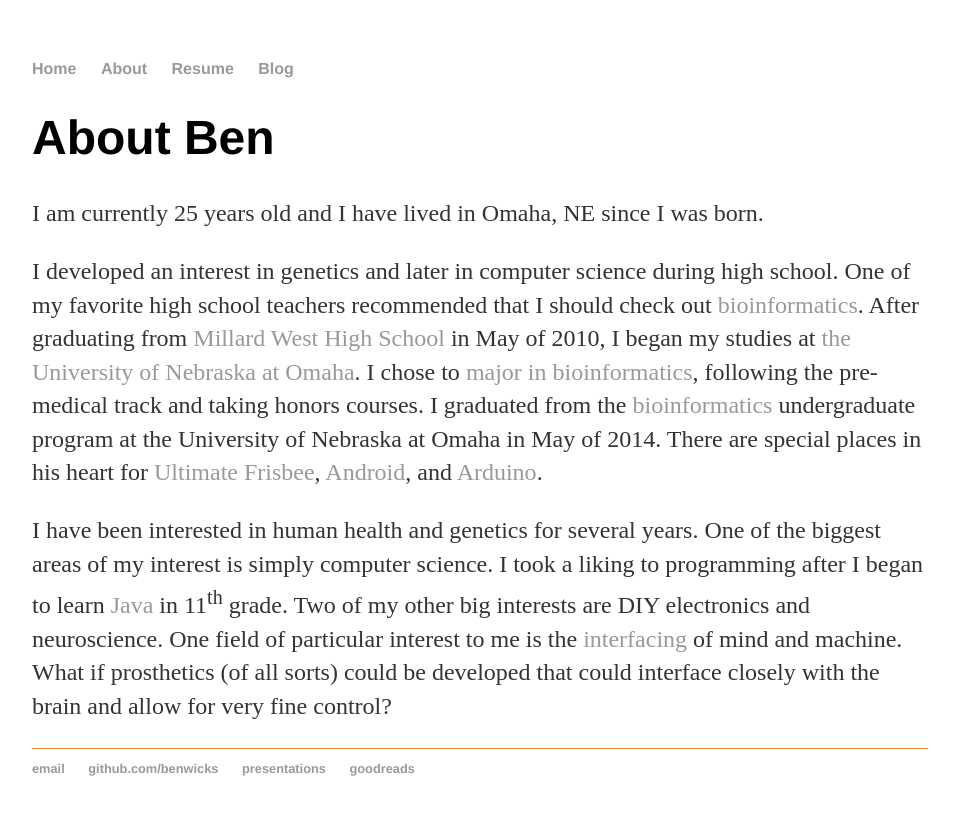
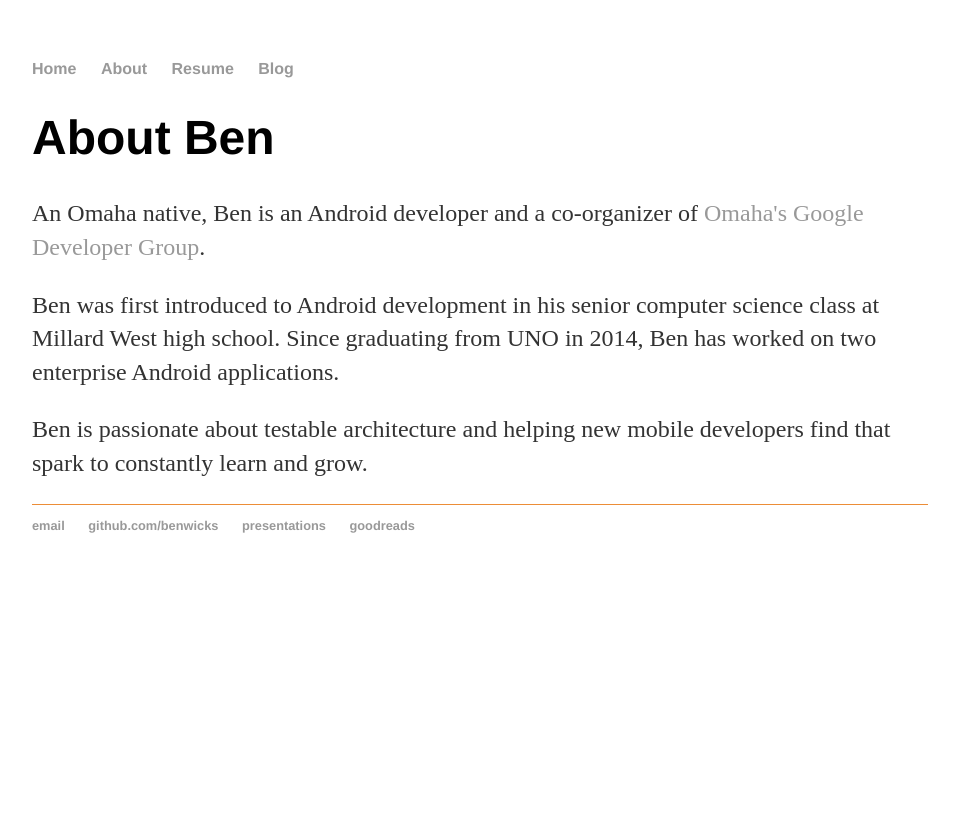
Before and after one commit to benwicks/benwicks.github.io, a Jekyll site: the page built from about/index.html, in a window 1280 px wide. Shown: the top 815 px of the page, without its empty margins (160-1119 px from the left). Built offline with Jekyll 4.4.1, drawn with Linux system fonts in a browser that asks for light colours.

Commit message:
Update About Me Page (#8)
* Remove unused script

* Update index.html

```diff
--- a/about/index.html
+++ b/about/index.html
@@ -3,34 +3,12 @@ layout: default
 title: About Ben
 ---
 <html>
-	<header>
-		<script src="https://ajax.googleapis.com/ajax/libs/jquery/2.2.0/jquery.min.js"></script>
-		<script type="text/javascript">
-			window.onload = function() {
-				function calculateAge() {
-					todayDate = new Date();
-					todayYear = todayDate.getFullYear();
-					todayMonth = todayDate.getMonth();
-					todayDay = todayDate.getDate();
-					age = todayYear - 1992;
-					if (todayMonth < 3) {
-						age--;
-					}
-					if (3 == todayMonth && todayDay < 3) {
-						age--;
-					}
-					return age;
-				}
-				document.getElementById('age').innerHTML = calculateAge();
-			}
-		</script>
-	</header>
-	<body>
-		<h1>{{ page.title }}</h1>
-		<div>
-			<p>I am currently <span id="age">25</span> years old and I have lived in Omaha, NE since I was born.</p>
-			<p>I developed an interest in genetics and later in computer science during high school. One of my favorite high school teachers recommended that I should check out <a href="http://en.wikipedia.org/wiki/Bioinformatics" target="_blank">bioinformatics</a>. After graduating from <a href="http://mps.mwhs.schoolfusion.us/" target="_blank">Millard West High School</a> in May of 2010, I began my studies at <a href="http://www.unomaha.edu/" target="_blank">the University of Nebraska at Omaha</a>. I chose to <a href="http://bioinformatics.ist.unomaha.edu/" target="_blank">major in bioinformatics</a>, following the pre-medical track and taking honors courses. I graduated from the <a href="http://bioinformatics.ist.unomaha.edu/undergraduate.php?p=undergraduate" target="_blank">bioinformatics</a> undergraduate program at the University of Nebraska at Omaha in May of 2014. There are special places in his heart for <a href="http://en.wikipedia.org/wiki/Ultimate_(sport)" target="_blank">Ultimate Frisbee</a>, <a href="http://developer.android.com/" target="_blank">Android</a>, and <a href="http://www.arduino.cc/" target="_blank">Arduino</a>.</p>
-			<p>I have been interested in human health and genetics for several years. One of the biggest areas of my interest is simply computer science. I took a liking to programming after I began to learn <a href="http://en.wikipedia.org/wiki/Java_(programming_language)" target="_blank">Java</a> in 11<sup>th</sup> grade. Two of my other big interests are DIY electronics and neuroscience. One field of particular interest to me is the <a href="http://en.wikipedia.org/wiki/Brain%E2%80%93computer_interface" target="_blank">interfacing</a> of mind and machine. What if prosthetics (of all sorts) could be developed that could interface closely with the brain and allow for very fine control?</p>
-		</div>
-	</body>
+    <body>
+        <h1>{{ page.title }}</h1>
+            <div>
+                <p>An Omaha native, Ben is an Android developer and a co-organizer of <a href="https://www.meetup.com/GDGOmaha/">Omaha's Google Developer Group</a>.</p>
+                <p>Ben was first introduced to Android development in his senior computer science class at Millard West high school. Since graduating from UNO in 2014, Ben has worked on two enterprise Android applications.</p>
+		<p>Ben is passionate about testable architecture and helping new mobile developers find that spark to constantly learn and grow.</p>
+            </div>
+    </body>
 </html>
```
